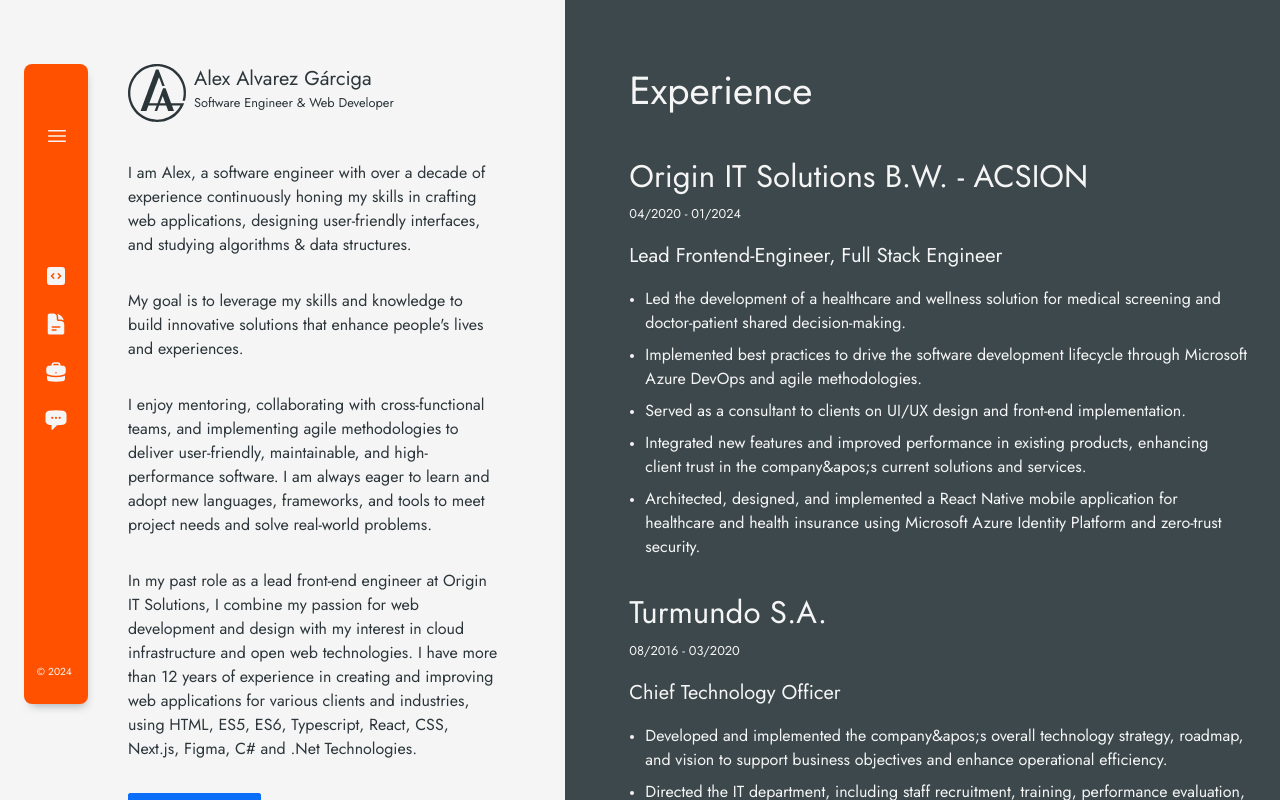
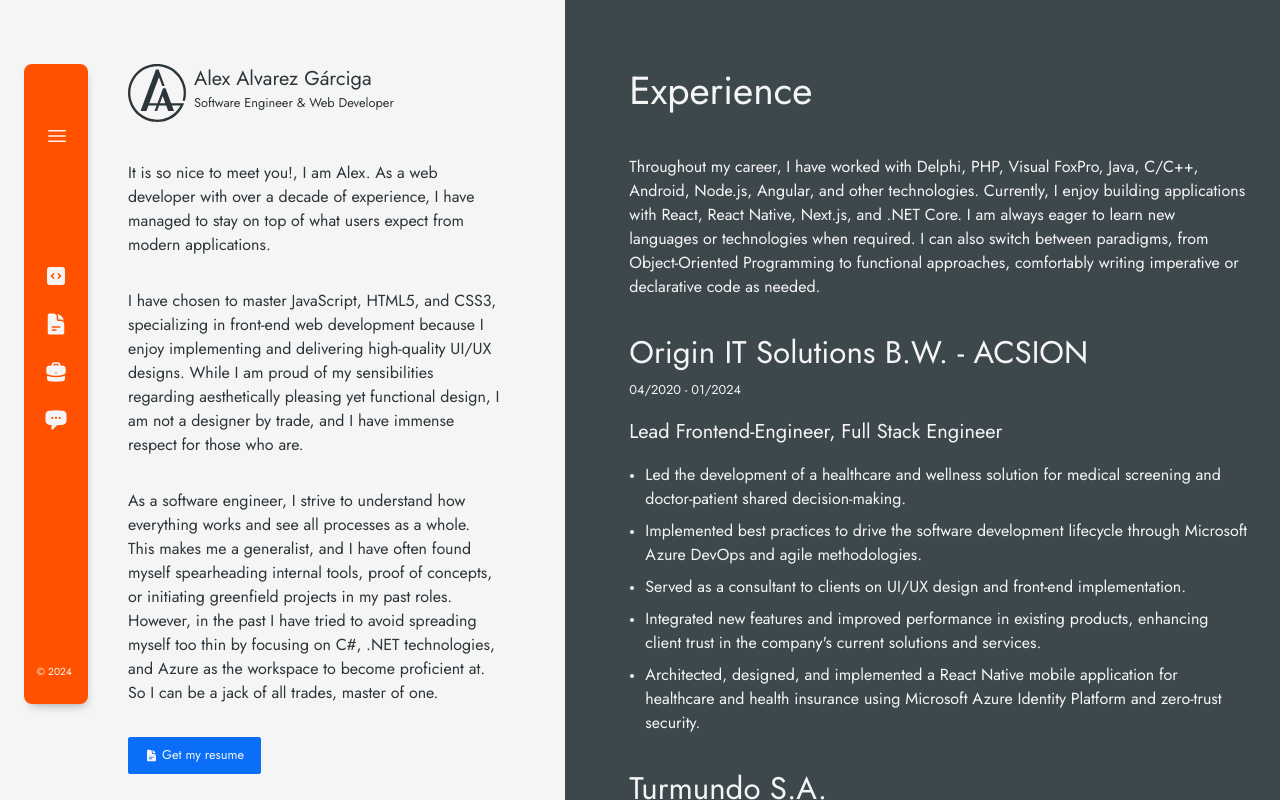
Before and after one commit to aagarciga/aagarciga.github.io, a Next.js app: page / in a window 1280 px wide. Shown: the top 800 px of the page. Built offline with nearby package versions, Linux system fonts and the light colour scheme.

Commit message:
Changed Landing Page presentational text to be more personal.

```diff
--- a/src/app/(landing)/page.tsx
+++ b/src/app/(landing)/page.tsx
@@ -17,10 +17,16 @@ export default function Home() {
         <header className={[].join(' ')} >
           <Brand size="large" />
         </header>
-        <p className={[].join(' ')}>I am Alex, a software engineer with over a decade of experience continuously honing my skills in crafting web applications, designing user-friendly interfaces, and studying algorithms & data structures.</p>
+        {/* <p className={[].join(' ')}>It is so nice to meet you! I am Alex, a software engineer with over a decade of experience continuously honing my skills in crafting web applications, designing user-friendly interfaces, and studying algorithms & data structures.</p>
         <p className={[].join(' ')}>My goal is to leverage my skills and knowledge to build innovative solutions that enhance people&apos;s lives and experiences.</p>
         <p className={[].join(' ')}>I enjoy mentoring, collaborating with cross-functional teams, and implementing agile methodologies to deliver user-friendly, maintainable, and high-performance software. I am always eager to learn and adopt new languages, frameworks, and tools to meet project needs and solve real-world problems.</p>
-        <p className={[].join(' ')}>In my past role as a lead front-end engineer at Origin IT Solutions, I combine my passion for web development and design with my interest in cloud infrastructure and open web technologies. I have more than 12 years of experience in creating and improving web applications for various clients and industries, using HTML, ES5, ES6, Typescript, React, CSS, Next.js, Figma, C# and .Net Technologies.</p>
+        <p className={[].join(' ')}>In my past role as a lead front-end engineer at Origin IT Solutions, I combine my passion for web development and design with my interest in cloud infrastructure and open web technologies. I have more than 12 years of experience in creating and improving web applications for various clients and industries, using HTML, ES5, ES6, Typescript, React, CSS, Next.js, Figma, C# and .Net Technologies.</p> */}
+
+
+        <p>It is so nice to meet you!, I am Alex. As a web developer with over a decade of experience, I have managed to stay on top of what users expect from modern applications.</p>
+        <p>I have chosen to master JavaScript, HTML5, and CSS3, specializing in front-end web development because I enjoy implementing and delivering high-quality UI/UX designs. While I am proud of my sensibilities regarding aesthetically pleasing yet functional design, I am not a designer by trade, and I have immense respect for those who are.</p>
+        <p>As a software engineer, I strive to understand how everything works and see all processes as a whole. This makes me a generalist, and I have often found myself spearheading internal tools, proof of concepts, or initiating greenfield projects in my past roles. However, in the past I have tried to avoid spreading myself too thin by focusing on C#, .NET technologies, and Azure as the workspace to become proficient at. So I can be a jack of all trades, master of one.</p>
+        {/* <p>Throughout my career, I have worked with Delphi, PHP, Visual FoxPro, Java, C/C++, Android, Node.js, Angular, and other technologies. Currently, I enjoy building applications with React, React Native, Next.js, and .NET Core. I am always eager to learn new languages or technologies when required. I can also switch between paradigms, from Object-Oriented Programming to functional approaches, comfortably writing imperative or declarative code as needed.</p> */}
         <Button className={[].join(' ')} label="Get my resume" primary Icon={DocumentTextIcon} onClick={() => router.push('/resume')} />
 
 
--- a/src/app/ui/experience.module.css
+++ b/src/app/ui/experience.module.css
@@ -1,4 +1,8 @@
 .experiences {
+}
+
+.description {
+  margin-bottom: var(--air-4);
 }
 
 .experiences header {
--- a/src/app/ui/experience.tsx
+++ b/src/app/ui/experience.tsx
@@ -22,7 +22,7 @@ export default function Experience({ className = '' }: ExperienceProps) {
         'Led the development of a healthcare and wellness solution for medical screening and doctor-patient shared decision-making.',
         'Implemented best practices to drive the software development lifecycle through Microsoft Azure DevOps and agile methodologies.',
         'Served as a consultant to clients on UI/UX design and front-end implementation.',
-        'Integrated new features and improved performance in existing products, enhancing client trust in the company&apos;s current solutions and services.',
+        'Integrated new features and improved performance in existing products, enhancing client trust in the company\'s current solutions and services.',
         'Architected, designed, and implemented a React Native mobile application for healthcare and health insurance using Microsoft Azure Identity Platform and zero-trust security.',
       ],
     },
@@ -31,7 +31,7 @@ export default function Experience({ className = '' }: ExperienceProps) {
       duration: '08/2016 - 03/2020',
       role: 'Chief Technology Officer',
       description: [
-        'Developed and implemented the company&apos;s overall technology strategy, roadmap, and vision to support business objectives and enhance operational efficiency.',
+        'Developed and implemented the company\'s overall technology strategy, roadmap, and vision to support business objectives and enhance operational efficiency.',
         'Directed the IT department, including staff recruitment, training, performance evaluation, budgeting, and resource allocation for technology investments.',
         'Worked closely with other departments to align technology initiatives with business requirements and support cross-functional projects.',
         'Led digital transformation initiatives, such as implementing new technologies, automation, and digital platforms to improve customer experience, streamline operations, and drive business growth.',
@@ -64,6 +64,7 @@ export default function Experience({ className = '' }: ExperienceProps) {
       <header>
         <h2>Experience</h2>
       </header>
+      <p className={styles.description}>Throughout my career, I have worked with Delphi, PHP, Visual FoxPro, Java, C/C++, Android, Node.js, Angular, and other technologies. Currently, I enjoy building applications with React, React Native, Next.js, and .NET Core. I am always eager to learn new languages or technologies when required. I can also switch between paradigms, from Object-Oriented Programming to functional approaches, comfortably writing imperative or declarative code as needed.</p>
       {experienceItems.map((item, index) => (
         <Section
           key={index}
```
Also changed, not shown: 1 other file (tests, documents, lock files or other folders).
